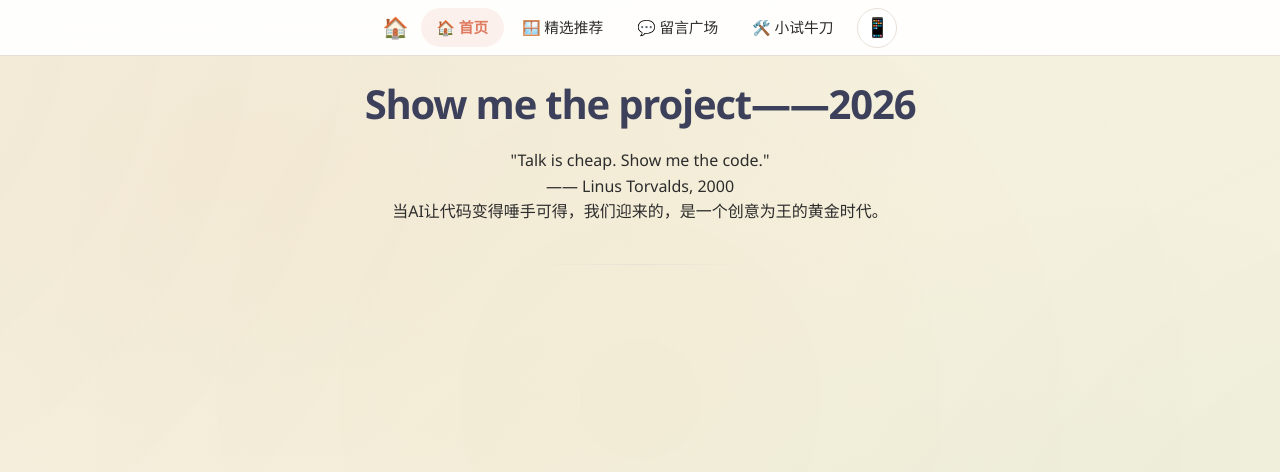
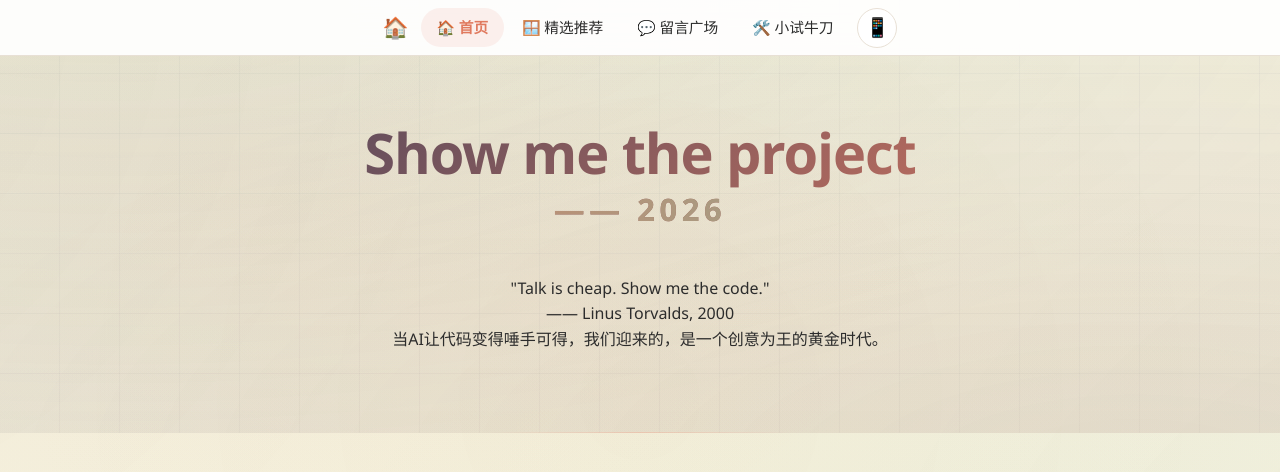
Before and after one commit to layfolk233/myweb-happy, a plain HTML site: page index.html in a window 1280 px wide. Drawn offline with Linux system fonts and the light colour scheme.

Commit message:
feat: 首页英雄区科技感升级 — 大标题渐变、破折号换行、间距拉大、网格背景

```diff
--- a/index.html
+++ b/index.html
@@ -9,26 +9,66 @@
     /* ========== 首页特有样式 ========== */
     .hero {
       text-align: center;
-      padding: 80px 24px 40px;
+      padding: 120px 24px 80px;
       position: relative;
+      overflow: hidden;
     }
+    /* 科技背景：深色渐变 + 网格 */
+    .hero {
+      background:
+        linear-gradient(180deg, rgba(61,64,91,0.02) 0%, rgba(61,64,91,0.06) 100%),
+        repeating-linear-gradient(0deg, transparent, transparent 59px, rgba(61,64,91,0.04) 59px, rgba(61,64,91,0.04) 60px),
+        repeating-linear-gradient(90deg, transparent, transparent 59px, rgba(61,64,91,0.04) 59px, rgba(61,64,91,0.04) 60px);
+      background-blend-mode: normal, multiply, multiply;
+    }
+    .hero::before {
+      content: '';
+      position: absolute;
+      top: -50%; left: -50%;
+      width: 200%; height: 200%;
+      background:
+        radial-gradient(ellipse at 30% 20%, rgba(129,178,154,0.10) 0%, transparent 50%),
+        radial-gradient(ellipse at 70% 80%, rgba(224,122,95,0.08) 0%, transparent 50%);
+      animation: heroShift 20s ease-in-out infinite alternate;
+      z-index: 0;
+    }
+    @keyframes heroShift {
+      0% { transform: translate(0, 0); }
+      100% { transform: translate(-5%, 3%); }
+    }
+    .hero > * { position: relative; z-index: 1; }
+
     .hero__title {
-      font-size: 2.5rem;
+      font-size: 3.5rem;
       font-weight: 800;
       color: var(--color-secondary);
-      letter-spacing: -0.03em;
-      line-height: 1.2;
-      margin-bottom: 20px;
+      letter-spacing: -0.02em;
+      line-height: 1.15;
+      margin-bottom: 48px;
+      background: linear-gradient(135deg, var(--color-secondary) 0%, var(--color-primary) 100%);
+      -webkit-background-clip: text;
+      -webkit-text-fill-color: transparent;
+      background-clip: text;
+    }
+    .hero__title span.year {
+      display: block;
+      font-size: 0.55em;
+      letter-spacing: 0.15em;
+      margin-top: 8px;
+      background: linear-gradient(90deg, var(--color-primary), var(--color-accent));
+      -webkit-background-clip: text;
+      -webkit-text-fill-color: transparent;
+      background-clip: text;
     }
     .hero__desc {
       font-size: 0.95rem;
       color: var(--color-text-light);
       max-width: 600px;
-      margin: 0 auto 8px;
-      line-height: 1.8;
+      margin: 0 auto;
+      line-height: 2.2;
     }
     .hero__desc blockquote {
-      margin: 20px 0 0;
+      margin: 0 0 24px 0;
       padding: 0;
       border: none;
       font-style: italic;
@@ -43,10 +83,10 @@
     }
     .hero__desc .reflect {
       display: block;
-      margin-top: 12px;
       font-style: italic;
       color: var(--color-primary);
-      font-size: 0.85rem;
+      font-size: 0.95rem;
+      font-weight: 500;
     }
 
     /* 装饰 */
@@ -55,13 +95,16 @@
       position: absolute;
       bottom: 0; left: 50%;
       transform: translateX(-50%);
-      width: 200px;
+      width: 300px;
       height: 1px;
-      background: linear-gradient(90deg, transparent, var(--color-border), transparent);
+      background: linear-gradient(90deg, transparent, var(--color-primary-light), transparent);
+      opacity: 0.4;
     }
     @media (max-width: 640px) {
-      .hero__title { font-size: 1.8rem; }
-      .hero { padding: 50px 16px 30px; }
+      .hero { padding: 80px 16px 50px; }
+      .hero__title { font-size: 2.2rem; }
+      .hero__desc { font-size: 0.88rem; line-height: 2; }
+      .hero__desc .reflect { font-size: 0.88rem; }
     }
   </style>
 </head>
@@ -69,7 +112,7 @@
 
   <!-- ========== Hero ========== -->
   <section class="hero">
-    <h1 class="hero__title">Show me the project——2026</h1>
+    <h1 class="hero__title">Show me the project<span class="year">—— 2026</span></h1>
     <p class="hero__desc">
       <blockquote>
         "Talk is cheap. Show me the code."
```
